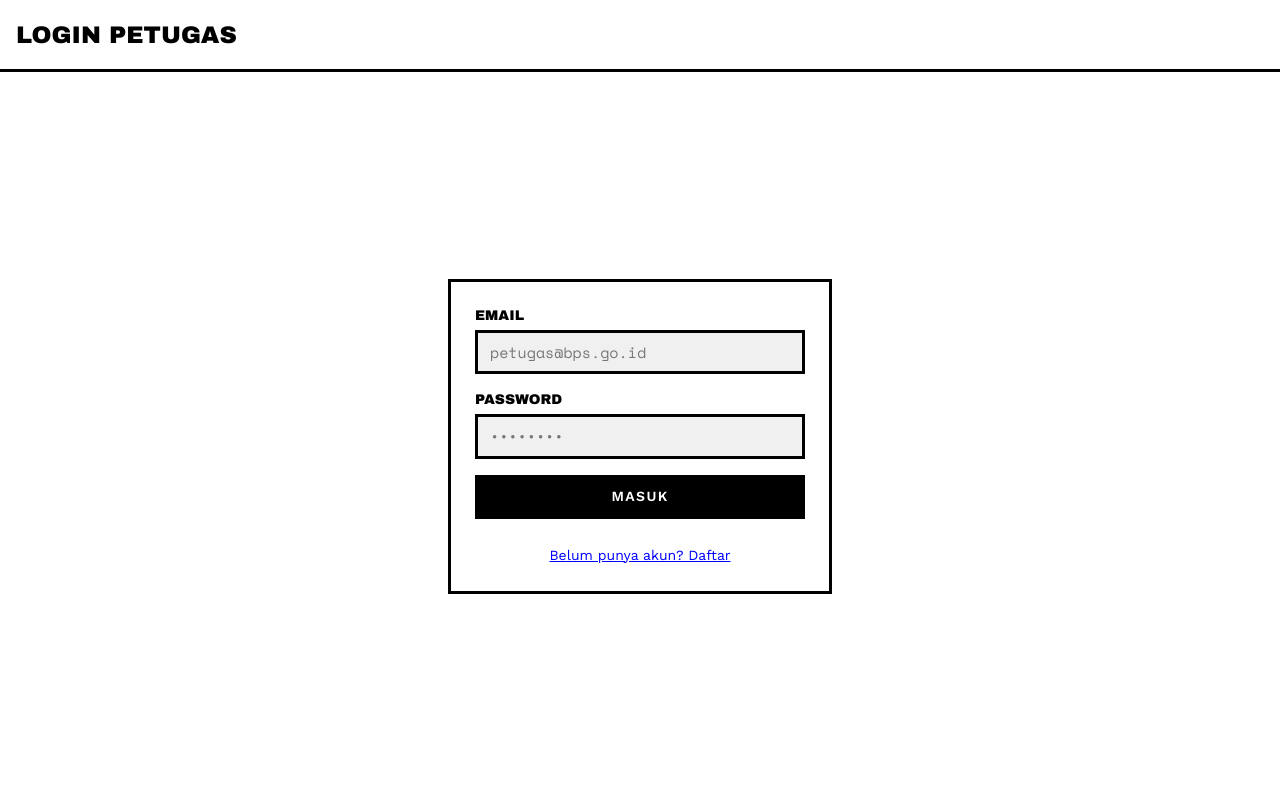
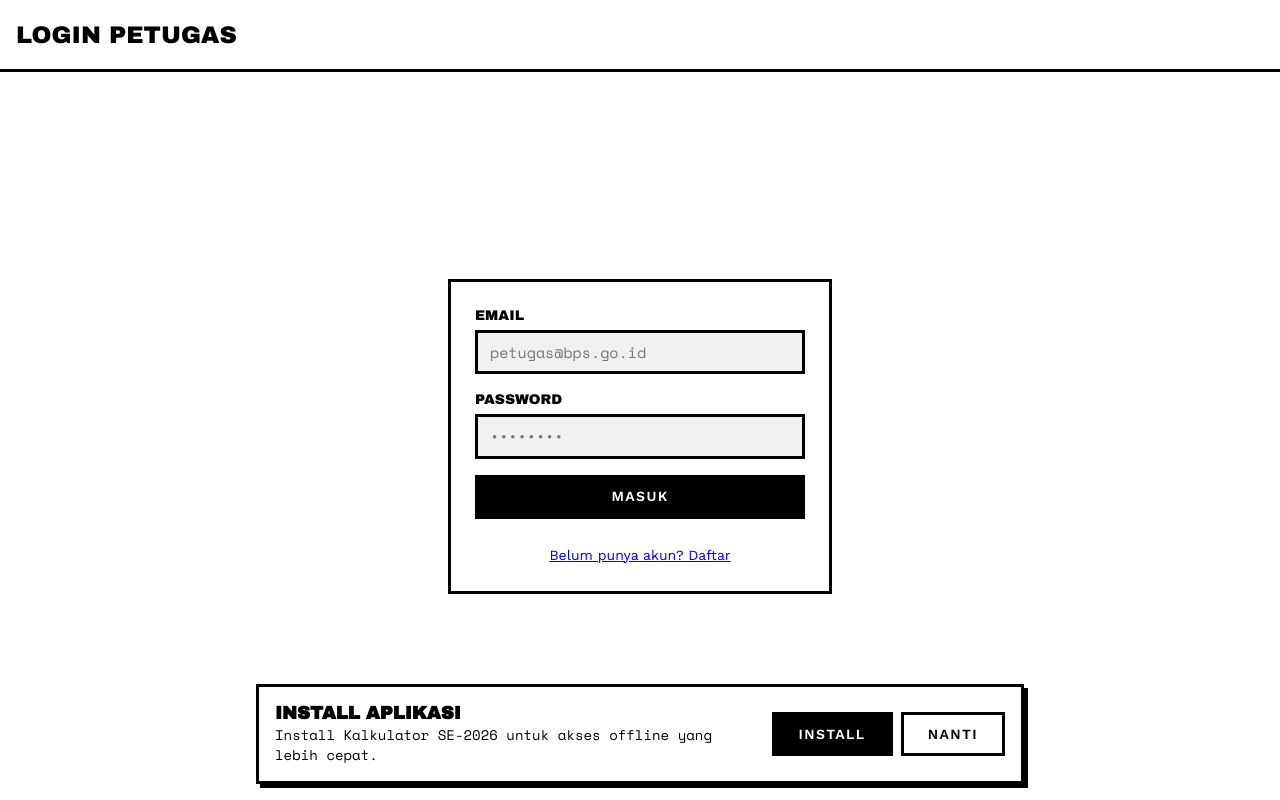
Before and after one commit to padilaqila/dataeconomy, a React (Vite) app: page /login in a window 1280 px wide. Built offline with nearby package versions, Linux system fonts and the light colour scheme; no server answers.

Commit message:
feat: add email profile to dashboard and PWA install banner

```diff
--- a/index.html
+++ b/index.html
@@ -3,11 +3,22 @@
   <head>
     <meta charset="UTF-8" />
     <link rel="icon" type="image/svg+xml" href="/favicon.svg" />
+    <link rel="manifest" href="/manifest.json" />
+    <meta name="theme-color" content="#000000" />
     <meta name="viewport" content="width=device-width, initial-scale=1.0" />
-    <title>temp-app</title>
+    <title>Kalkulator SE-2026</title>
   </head>
   <body>
     <div id="root"></div>
     <script type="module" src="/src/main.jsx"></script>
+    <script>
+      if ('serviceWorker' in navigator) {
+        window.addEventListener('load', () => {
+          navigator.serviceWorker.register('/sw.js').catch(err => {
+            console.error('Service Worker registration failed: ', err);
+          });
+        });
+      }
+    </script>
   </body>
 </html>
--- /dev/null
+++ b/public/sw.js
@@ -0,0 +1,15 @@
+const CACHE_NAME = 'sensus-cache-v1';
+
+self.addEventListener('install', (e) => {
+  self.skipWaiting();
+});
+
+self.addEventListener('activate', (e) => {
+  e.waitUntil(self.clients.claim());
+});
+
+self.addEventListener('fetch', (e) => {
+  // Simple pass-through fetch since offline caching is handled mostly by Dexie
+  // For a full offline experience, resources should be cached here
+  e.respondWith(fetch(e.request).catch(() => caches.match(e.request)));
+});
--- /dev/null
+++ b/src/components/InstallBanner.jsx
@@ -0,0 +1,82 @@
+import React, { useState, useEffect } from 'react';
+import Button from './Button';
+import Card from './Card';
+
+export default function InstallBanner() {
+  const [deferredPrompt, setDeferredPrompt] = useState(null);
+  const [isVisible, setIsVisible] = useState(false);
+  const [isError, setIsError] = useState(false);
+
+  useEffect(() => {
+    // Periksa apakah user pernah klik 'Nanti' dalam 24 jam terakhir
+    const dismissedAt = localStorage.getItem('installBannerDismissedAt');
+    if (dismissedAt) {
+      const oneDay = 24 * 60 * 60 * 1000;
+      if (Date.now() - parseInt(dismissedAt, 10) < oneDay) {
+        return; // Jangan tampilkan banner
+      }
+    }
+
+    const handler = (e) => {
+      e.preventDefault();
+      setDeferredPrompt(e);
+      setIsVisible(true);
+    };
+
+    window.addEventListener('beforeinstallprompt', handler);
+
+    // If app is already installed or standalone, don't show
+    if (window.matchMedia('(display-mode: standalone)').matches) {
+      setIsVisible(false);
+    } else {
+      // DEBUG: Force show banner after 2 seconds so you can see the UI
+      setTimeout(() => {
+        setIsVisible(true);
+      }, 2000);
+    }
+
+    return () => {
+      window.removeEventListener('beforeinstallprompt', handler);
+    };
+  }, []);
+
+  const handleInstallClick = async () => {
+    if (!deferredPrompt) {
+      // Browser didn't fire the event (maybe already installed, or not supported)
+      setIsError(true);
+      setTimeout(() => setIsError(false), 3000);
+      return;
+    }
+
+    deferredPrompt.prompt();
+    const { outcome } = await deferredPrompt.userChoice;
+    setDeferredPrompt(null);
+    setIsVisible(false);
+  };
+
+  const handleDismiss = () => {
+    localStorage.setItem('installBannerDismissedAt', Date.now().toString());
+    setIsVisible(false);
+  };
+
+  if (!isVisible) return null;
+
+  return (
+    <div className="fixed bottom-0 left-0 right-0 z-50 p-4 animate-slide-up">
+      <Card className="bg-[#B4D976] max-w-3xl mx-auto flex flex-col md:flex-row items-center justify-between gap-4 !p-4 border-[3px] border-black shadow-[4px_4px_0px_0px_rgba(0,0,0,1)]">
+        <div>
+          <h4 className="font-['Archivo_Black'] uppercase text-lg">Install Aplikasi</h4>
+          <p className="font-['Space_Mono'] text-sm">
+            {isError
+              ? "Browser Anda belum mengizinkan instalasi (atau aplikasi sudah diinstal)."
+              : "Install Kalkulator SE-2026 untuk akses offline yang lebih cepat."}
+          </p>
+        </div>
+        <div className="flex space-x-2 w-full md:w-auto">
+          <Button onClick={handleInstallClick} className="flex-1 md:flex-none">Install</Button>
+          <Button variant="secondary" onClick={handleDismiss} className="flex-1 md:flex-none">Nanti</Button>
+        </div>
+      </Card>
+    </div>
+  );
+}
--- a/src/layouts/MainLayout.jsx
+++ b/src/layouts/MainLayout.jsx
@@ -2,6 +2,7 @@ import React from 'react';
 import { useNavigate } from 'react-router-dom';
 import ToastContainer from '../components/Toast';
 import Dialog from '../components/Dialog';
+import InstallBanner from '../components/InstallBanner';
 import { ChevronLeft } from 'lucide-react';
 
 export default function MainLayout({ children, title, showBack = false, onBack = null, className = '' }) {
@@ -34,6 +35,7 @@ export default function MainLayout({ children, title, showBack = false, onBack =
         {children}
       </main>
 
+      <InstallBanner />
       <ToastContainer />
       <Dialog />
     </div>
--- a/src/pages/Dashboard.jsx
+++ b/src/pages/Dashboard.jsx
@@ -78,13 +78,20 @@ export default function Dashboard() {
 
   return (
     <MainLayout title="Daftar Blok" className="flex flex-col">
-      <div className="flex justify-between items-center mb-6">
+      <div className="flex justify-between items-center mb-4">
         <h3 className="font-['Archivo_Black'] text-xl md:text-2xl uppercase">Blok Sensus</h3>
         <div className="flex space-x-2">
           <Button size="small" variant="secondary" onClick={() => navigate('/sync')}>Sync</Button>
           <Button size="small" onClick={() => signOut()}>Logout</Button>
         </div>
       </div>
+
+      {user?.email && (
+        <div className="mb-6 px-4 py-2 border-[3px] border-black bg-[#F0F0F0] text-sm font-['Space_Mono'] flex items-center overflow-hidden">
+          <span className="font-bold mr-2 uppercase">Profil:</span>
+          <span className="truncate">{user.email}</span>
+        </div>
+      )}
 
       {!showAdd ? (
         <Button className="w-full mb-6" onClick={() => setShowAdd(true)}>
```
Also changed, not shown: public/manifest.json (added).
